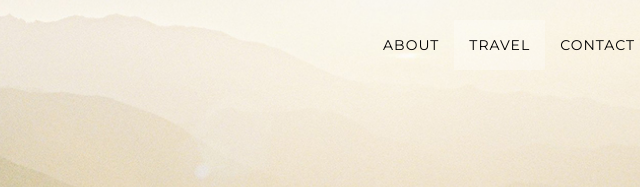
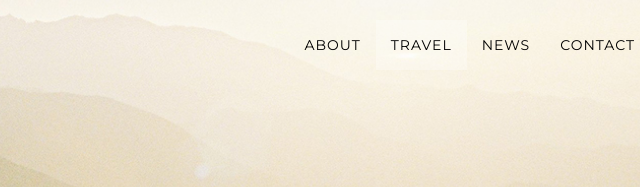
Before and after one commit to ivangerard/ivangerard.github.io, a plain HTML site: page index.html in a window 1280 px wide. Shown: the top 187 px of the page, 560-1200 px from the left. Drawn offline with Linux system fonts and the light colour scheme; some packages are replaced by stand-ins of ours.

Commit message:
Add News

```diff
--- a/index.html
+++ b/index.html
@@ -57,6 +57,9 @@
                     </li>
                     <li>
                         <a class="page-scroll" href="#travel">Travel</a>
+                    </li>
+                    <li>
+                        <a class="page-scroll" href="http://ivangerard.github.io/news/news.html">News</a>
                     </li>
                     <li>
                         <a class="page-scroll" href="#contact">Contact</a>
```
